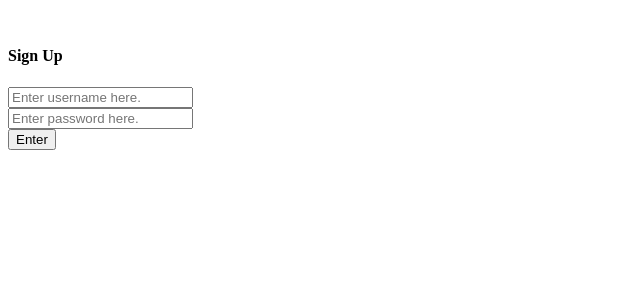
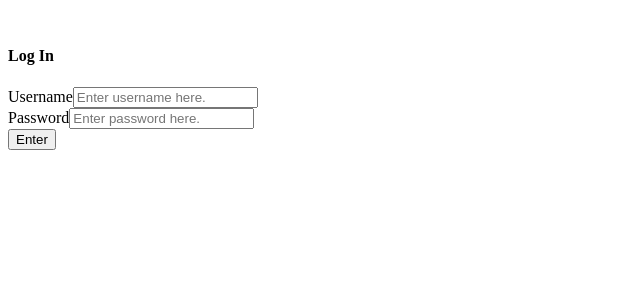
Before and after one commit to itslong/pmd_main, a React app in the folder web/: page / in a window 1280 px wide. Shown: the top 300 px of the page, without its empty margins (0-640 px from the left). Built offline with nearby package versions, Linux system fonts and the light colour scheme; the HTML template or start-up script is replaced by a standard one.

Commit message:
for now, keep admin status in localStorage.

```diff
--- a/web/src/components/AppState.js
+++ b/web/src/components/AppState.js
@@ -15,10 +15,11 @@ class AppState extends Component {
     super(props);
 
     const isAuth = localStorage.getItem('token') ? true : false;
-
+    // demo only
+    const UserIsAdmin = localStorage.getItem('isAdmin') ? true : false;
     this.state = {
       isAuthenticated: isAuth,
-      isAdmin: false,
+      isAdmin: UserIsAdmin,
       username: '',
       isLoading: true
     };
@@ -28,17 +29,20 @@ class AppState extends Component {
     this.toggleAdmin = this.toggleAdmin.bind(this);
   }
 
-  handleSubmit(formData, submitType) {
+  handleSubmit(formData) {
     // TODO: allow new user registration by admins only.
-    const submit = submitType === 'login' ? LoginUser(formData) : '';
+    const submit = LoginUser(formData);
     submit.then(data => {
       localStorage.setItem('token', data.token);
+      // for demo only
+      const adminStatus = data.user.is_staff === true ? true : false;
+      localStorage.setItem('isAdmin', adminStatus);
 
       this.setState({
         isAuthenticated: true,
         isLoading: false,
         username: data.user.username,
-        isAdmin: data.user.is_staff
+        isAdmin: adminStatus, //after demo, read from user object
       });
     })
     .then(() => {
@@ -47,8 +51,8 @@ class AppState extends Component {
   }
 
   handleLogout() {
-    localStorage.removeItem('token');
-
+    // localStorage.removeItem('token');
+    localStorage.clear();
     this.setState({
       isAuthenticated: false,
       isAdmin: false,
@@ -59,6 +63,10 @@ class AppState extends Component {
   toggleAdmin() {
     this.setState({
       isAdmin: !this.state.isAdmin
+    }, () => {
+      if (!this.state.isAdmin) {
+        this.props.history.push(HOME_PATH);
+      }
     });
   }
 
@@ -73,18 +81,17 @@ class AppState extends Component {
         title={'Toggle admin status.'}
       /> : '';
 
-    const { pathname } = this.props.location;
-    const currentPathComponent = (pathname.toString()).includes('login') ?
-      <LoginForm submitForm={this.handleSubmit} />
-      : <SignupForm />;
-
+    const demoUserAdmin = isAuthenticated ? isAdmin : isAdmin;
 
     const loadRoutes = isAuthenticated ?
       <IsAdminContext.Provider value={isAdmin}>
-        <NavBar handleLogout={this.handleLogout} />
+        <NavBar
+          handleLogout={this.handleLogout}
+          userIsAdmin={demoUserAdmin}
+        />
         <MainRoutes />
       </IsAdminContext.Provider>
-      : currentPathComponent;
+      : <LoginForm submitForm={this.handleSubmit} />;
 
     // const loadingModal = isLoading ?
     //   <Modal
--- a/web/src/components/Auth/LoginForm.js
+++ b/web/src/components/Auth/LoginForm.js
@@ -30,7 +30,7 @@ class LoginForm extends Component {
   handleFormSubmit(e) {
     e.preventDefault();
     const formData = this.state;
-    this.props.submitForm(formData, 'login');
+    this.props.submitForm(formData);
   }
 
   render() {
@@ -41,7 +41,7 @@ class LoginForm extends Component {
         <h4>Log In</h4>
 
         <Input
-          name={'Username'}
+          title={'Username'}
           id={'username'}
           name={'username'}
           type={'text'}
@@ -51,7 +51,7 @@ class LoginForm extends Component {
         />
 
         <Input
-          name={'Password'}
+          title={'Password'}
           id={'password'}
           name={'password'}
           type={'password'}
--- a/web/src/components/Auth/SignupForm.js
+++ b/web/src/components/Auth/SignupForm.js
@@ -9,6 +9,7 @@ class SignupForm extends Component {
     this.state = {
       username: '',
       password: '',
+      verifyPassword: '',
     };
 
     this.handleValueChange = this.handleValueChange.bind(this);
@@ -32,14 +33,14 @@ class SignupForm extends Component {
   }
 
   render() {
-    const { username, password } = this.state;
+    const { username, password, verifyPassword, errors } = this.state;
 
     return (
       <form>
         <h4>Sign Up</h4>
 
         <Input
-          name={'Username'}
+          title={'Username'}
           id={'username'}
           name={'username'}
           type={'text'}
@@ -49,13 +50,23 @@ class SignupForm extends Component {
         />
 
         <Input
-          name={'Password'}
+          title={'Password'}
           id={'password'}
           name={'password'}
           type={'password'}
           value={password}
           handleChange={this.handleValueChange}
           placeholder={'Enter password here.'}
+        />
+
+        <Input
+          title={'Verify Password'}
+          id={'password'}
+          name={'verifyPassword'}
+          type={'password'}
+          value={verifyPassword}
+          handleChange={this.handleValueChange}
+          placeholder={'Enter password again.'}
         />
 
         <Button
--- a/web/src/components/NavBar.js
+++ b/web/src/components/NavBar.js
@@ -12,7 +12,8 @@ import {
   CATEGORIES_DISPLAY_PATH,
   CREATE_CATEGORIES_PATH,
   JOBS_DISPLAY_PATH,
-  CREATE_JOBS_PATH
+  CREATE_JOBS_PATH,
+  SIGNUP_PATH,
 } from './frontendBaseRoutes';
 
 const ulStyle = {
@@ -23,7 +24,10 @@ const ulStyle = {
   justifyContent: 'space-evenly'
 }
 
-const NavBar = ({ handleLogout }) => {
+const NavBar = ({ handleLogout, userIsAdmin }) => {
+  const registerLink = userIsAdmin ?
+    <li><Link to={SIGNUP_PATH}>Register New User</Link></li>
+    : '';
 
   return (
     <div>
@@ -50,6 +54,7 @@ const NavBar = ({ handleLogout }) => {
         <li><Link to={CREATE_TASKS_PATH}>Add Task</Link></li>
         <li><Link to={CREATE_CATEGORIES_PATH}>Add Category</Link></li>
         <li><Link to={CREATE_JOBS_PATH}>Add Job</Link></li>
+        {registerLink}
       </ul>
     </div>
   )
```
